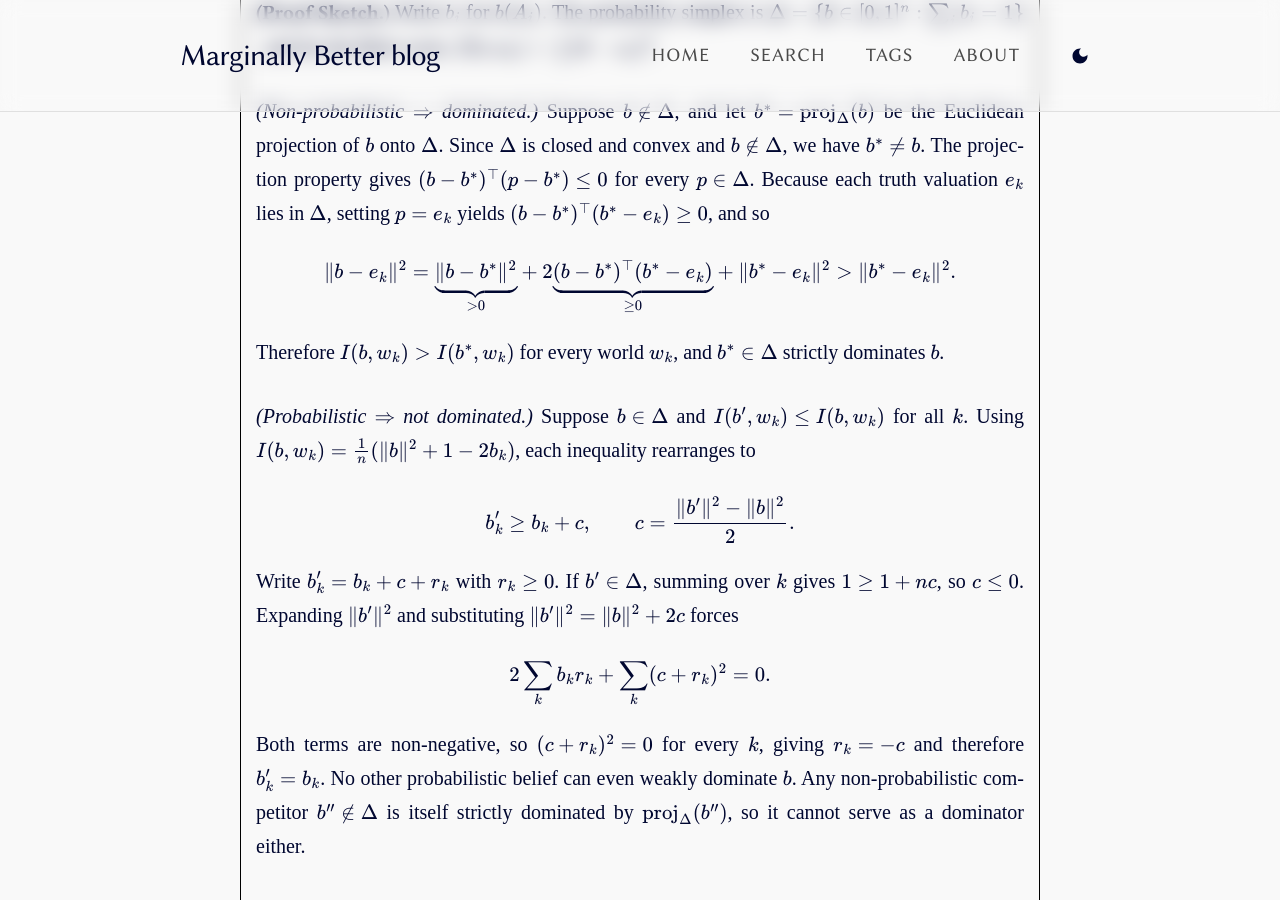
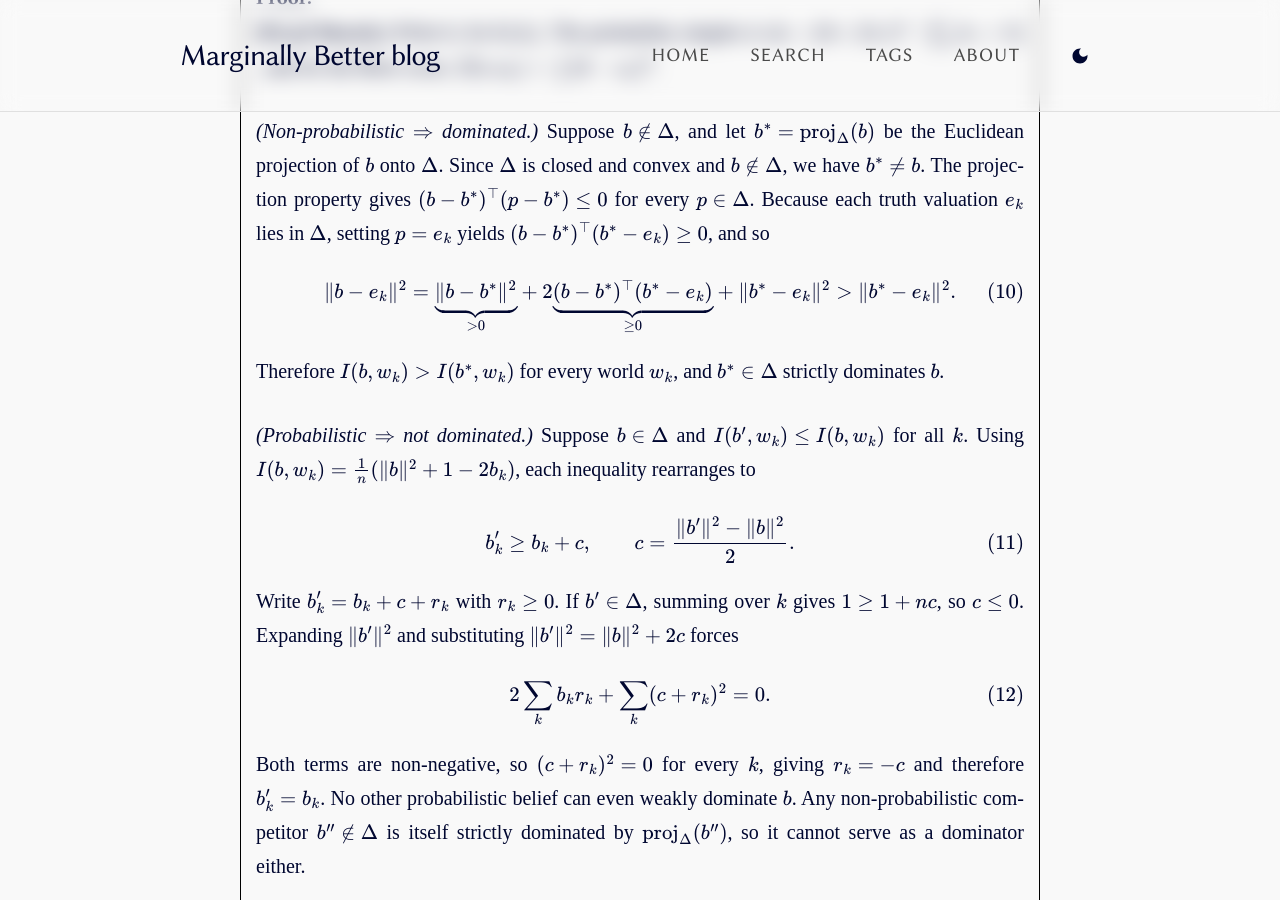
Before and after one commit to Rishit-dagli/Rishit-dagli.github.io, a Jekyll site: the page built from _posts/2026-05-24-induction.md, in a window 1280 px wide and 900 px high, scrolled down 15846 px. Built offline with Jekyll 4.4.1, drawn with Linux system fonts in a browser that asks for light colours; some web fonts are replaced; our own code applies the rules of GitHub Pages for plain Markdown files; comment, search, counter and statistics services are not loaded; some of the changed text lies outside the part shown.

Commit message:
induction

```diff
--- a/_posts/2026-05-24-induction.md
+++ b/_posts/2026-05-24-induction.md
@@ -17,7 +17,9 @@
 The basic pattern is:
 
 $$
+\begin{equation}
 \text{some things I have observed} \quad \rightsquigarrow \quad \text{some things I have not observed}.
+\end{equation}
 $$
 
 For example, all observed ravens have been black, so the next raven will probably be black. Usually, a theory predicts an observation, the observation happens, and we say the theory has been confirmed. The question we want to answer is normative: we want to know when the inference from observed cases to unobserved cases may be made, and why.
@@ -41,7 +43,9 @@
 But $h \wedge x$ also implies $e$ for any irrelevant $x$, so the same observation confirms
 
 $$
+\begin{equation}
 \text{general relativity} \wedge \text{there is life on Mars},
+\end{equation}
 $$
 
 even though the evidence has no apparent bearing on Mars. Disjunction gives the dual problem: if $h$ implies $e$, then $h$ implies $e \vee x$, so a true but irrelevant disjunction can appear to confirm a hypothesis as well. For example, "Toronto is a city or I am immortal if I am human" can become evidence for "all humans are immortal" if we read confirmation only through this bare hypothetico-deductive shape.
@@ -49,7 +53,9 @@
 The trouble is that confirmation needs more than implication. It needs relevance, background, and some account of the alternatives we are comparing against. So confirmation is almost never a two-place relation between evidence and hypothesis but rather, for now, a three-place relation
 
 $$
+\begin{equation}
 e \text{ confirms } h \text{ given } b,
+\end{equation}
 $$
 
 where $b$ is the relevant background information. Clouds confirm rain only against meteorological background assumptions, a positive allergy test confirms the allergy only against assumptions about the test, and Mercury's perihelion confirms a theory only against assumptions about observation, calculation, auxiliary physics, and the absence of certain systematic errors.
@@ -65,13 +71,17 @@
 One response is to accept the conclusion as stated and treat the confirmation as extremely weak: a green apple does confirm the raven hypothesis, but much less than a black raven does. This is really a limitation of purely qualitative confirmation, since if the only question is
 
 $$
+\begin{equation}
 \text{does }e\text{ confirm }h?
+\end{equation}
 $$
 
 the answer can hide important differences, while if we ask the quantitative question
 
 $$
+\begin{equation}
 \text{how much does }e\text{ confirm }h?
+\end{equation}
 $$
 
 the result is much easier to interpret. A black raven is much more diagnostic than a green apple, because given any plausible background there are vastly more non-black non-ravens than ravens, so seeing one more green apple barely moves the probability at all.
@@ -80,9 +90,11 @@
 while under $\neg h$ it has likelihood $P(B\mid R,\neg h)=1-\frac{k}{N_R}$. The likelihood ratio is therefore
 
 $$
+\begin{equation}
 \frac{P(B\mid R,h)}{P(B\mid R,\neg h)}
 =
 \frac{1}{1-k/N_R}.
+\end{equation}
 $$
 
 Now compare this to sampling a non-black object and seeing that it is not a raven. Under $h$, every non-black object is a non-raven: $P(\neg R\mid \neg B,h)=1$. Under $\neg h$, only the $k$ non-black ravens spoil this: $P(\neg R\mid \neg B,\neg h)=1-\frac{k}{N_{\neg B}}$.
@@ -97,13 +109,17 @@
 But actual tests almost never look like $h \to e$. They usually look more like
 
 $$
+\begin{equation}
 h \wedge a_1 \wedge a_2 \wedge \cdots \wedge a_n \to e,
+\end{equation}
 $$
 
 where the $a_i$ are auxiliary assumptions, measurement assumptions, background theory, assumptions about the experimental setup, and so on. When $\neg e$ happens, all deductive logic actually gives us is
 
 $$
+\begin{equation}
 \neg(h \wedge a_1 \wedge a_2 \wedge \cdots \wedge a_n),
+\end{equation}
 $$
 
 i.e. something in the conjunction failed, but the rule does not tell us which conjunct to blame. The failure could lie in the main hypothesis, in an auxiliary theory, in an instrument, in the experimental setup, or even in the derivation itself, and deciding which assumption to discard requires the kind of judgment that modus tollens does not supply on its own. The actual job of deciding what has been falsified is not done by the logical rule.
@@ -204,8 +220,10 @@
 If the only constraint is interpolation, the data do not determine what $$f$$ should do at a new point $$x_{n+1}$$. We need a hypothesis class $$\mathcal H=\{h:X\to Y\}$$, and usually some preference inside that class, for example
 
 $$
+\begin{equation}
 \hat h=\arg\min_{h\in\mathcal H}
 \sum_{i=1}^n \ell(h(x_i),y_i)+\lambda\Omega(h).
+\end{equation}
 $$
 
 The hypothesis class $$\mathcal H$$, the loss $$\ell$$, and the regularizer $$\Omega$$ together do exactly the work that "projectibility" does in the grue example: they say which continuations are even allowed, and among those which ones are preferred. A polynomial interpolant, a kernel method with a small RKHS norm, a decision tree of bounded depth, and a convolutional neural network can all fit the observed data exactly and disagree on almost everything else, and the difference between them does not live in the finite data but it lives in the representation and inductive bias each one carries.
@@ -240,17 +258,17 @@
 
 *(Non-probabilistic $$\Rightarrow$$ dominated.)* Suppose $$b\notin\Delta$$, and let $$b^*=\operatorname{proj}_\Delta(b)$$ be the Euclidean projection of $$b$$ onto $$\Delta$$. Since $$\Delta$$ is closed and convex and $$b\notin\Delta$$, we have $$b^*\neq b$$. The projection property gives $$(b-b^*)^\top(p-b^*)\leq 0$$ for every $$p\in\Delta$$. Because each truth valuation $$e_k$$ lies in $$\Delta$$, setting $$p=e_k$$ yields $$(b-b^*)^\top(b^*-e_k)\geq 0$$, and so
 
-$$\|b-e_k\|^2=\underbrace{\|b-b^*\|^2}_{>0}+2\underbrace{(b-b^*)^\top(b^*-e_k)}_{\geq 0}+\|b^*-e_k\|^2>\|b^*-e_k\|^2.$$
+$$ \begin{equation} \|b-e_k\|^2=\underbrace{\|b-b^*\|^2}_{>0}+2\underbrace{(b-b^*)^\top(b^*-e_k)}_{\geq 0}+\|b^*-e_k\|^2>\|b^*-e_k\|^2. \end{equation} $$
 
 Therefore $$I(b,w_k)>I(b^*,w_k)$$ for every world $$w_k$$, and $$b^*\in\Delta$$ strictly dominates $$b$$.
 
 *(Probabilistic $$\Rightarrow$$ not dominated.)* Suppose $$b\in\Delta$$ and $$I(b',w_k)\leq I(b,w_k)$$ for all $$k$$. Using $$I(b,w_k)=\frac{1}{n}(\|b\|^2+1-2b_k)$$, each inequality rearranges to
 
-$$b'_k\geq b_k+c,\qquad c=\frac{\|b'\|^2-\|b\|^2}{2}.$$
+$$ \begin{equation} b'_k\geq b_k+c,\qquad c=\frac{\|b'\|^2-\|b\|^2}{2}. \end{equation} $$
 
 Write $$b'_k=b_k+c+r_k$$ with $$r_k\geq 0$$. If $$b'\in\Delta$$, summing over $$k$$ gives $$1\geq 1+nc$$, so $$c\leq 0$$. Expanding $$\|b'\|^2$$ and substituting $$\|b'\|^2=\|b\|^2+2c$$ forces
 
-$$2\sum_k b_k r_k+\sum_k(c+r_k)^2=0.$$
+$$ \begin{equation} 2\sum_k b_k r_k+\sum_k(c+r_k)^2=0. \end{equation} $$
 
 Both terms are non-negative, so $$(c+r_k)^2=0$$ for every $$k$$, giving $$r_k=-c$$ and therefore $$b'_k=b_k$$. No other probabilistic belief can even weakly dominate $$b$$. Any non-probabilistic competitor $$b''\notin\Delta$$ is itself strictly dominated by $$\operatorname{proj}_\Delta(b'')$$, so it cannot serve as a dominator either." %}
 
@@ -286,7 +304,9 @@
 If we move away from strict conditionalization, we can handle cases where experience changes probabilities without making us certain of one proposition. Suppose $\{E_1,\ldots,E_n\}$ is the most fine-grained partition directly affected by the experience. Then:
 
 $$
+\begin{equation}
 P^*(H)=\sum_i P(H\mid E_i)P^*(E_i).
+\end{equation}
 $$
 
 The conditional probabilities inside the cells are held fixed; only the weights of the cells themselves change. This treats evidence as more flexible than learning a single proposition with full certainty, which fits how perception, testimony, measurement, memory, and inference usually behave: each of them shifts probabilities without producing certainty about any one cell. As before, the formula does not pick its own partition for us; we still have to say which propositions were directly affected by the experience, and the update rule is exact only once the evidential event has been described at the right level of grain.
```
